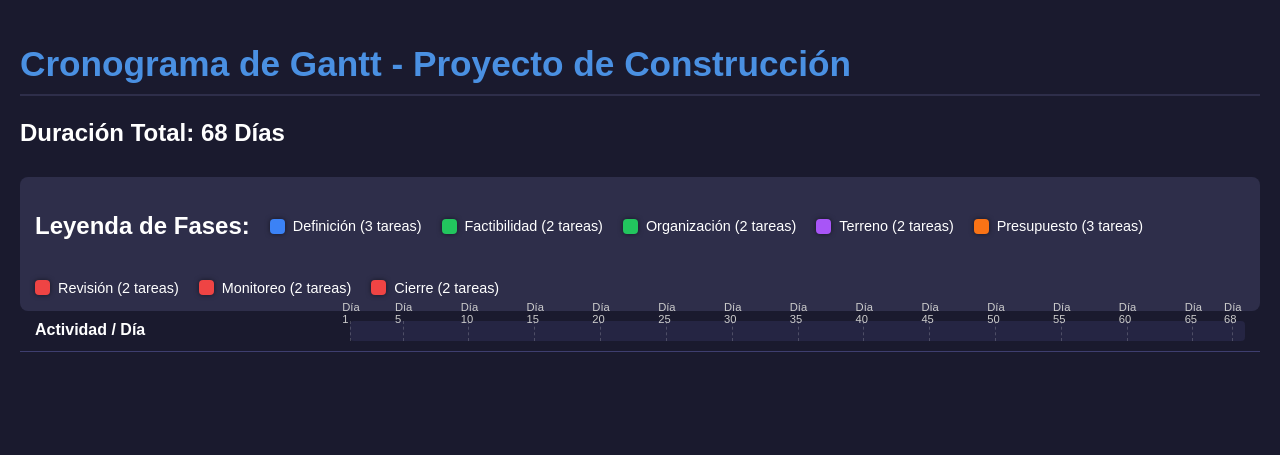
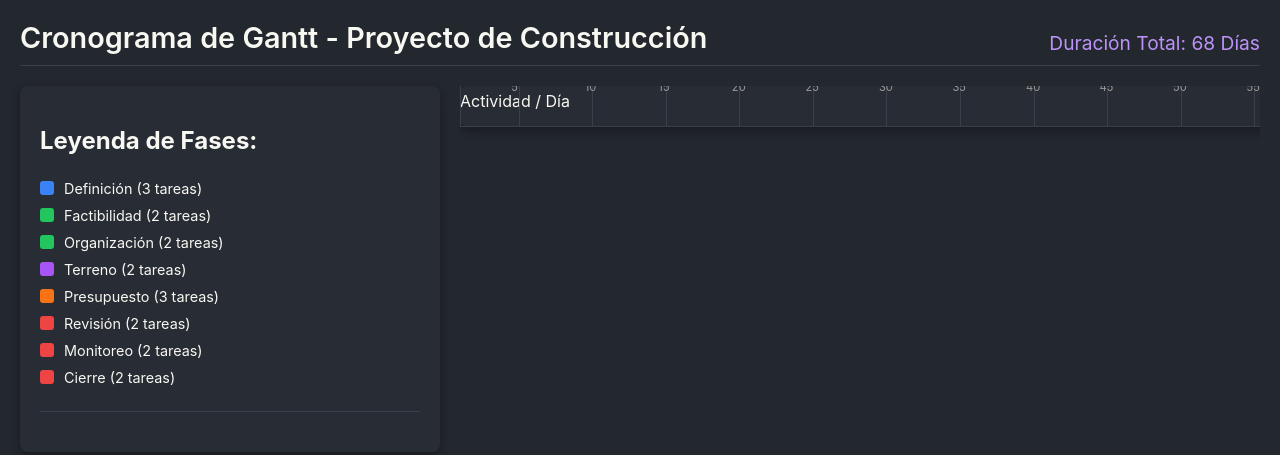
Before and after one commit to JMACF005/MBDECORACIONES, a plain HTML site: page index.html in a window 1280 px wide. Drawn offline with Linux system fonts and the light colour scheme.

Commit message:
Refactor CSS for improved layout and styling
Updated styles for body, header, and layout components.

```diff
--- a/style.css
+++ b/style.css
@@ -1,146 +1,165 @@
 body {
-    font-family: Arial, sans-serif;
-    background-color: #1a1a2e;
-    color: #ffffff;
+    font-family: -apple-system, BlinkMacSystemFont, "Segoe UI", Roboto, Helvetica, Arial, sans-serif;
+    background-color: #23272E; /* Fondo oscuro */
+    color: #F8F8F2;
     padding: 20px;
     margin: 0;
 }
 
 #app-container {
-    max-width: 1400px;
+    max-width: 1600px;
     margin: 0 auto;
 }
 
+/* --- Encabezado y Título --- */
+
 header {
-    margin-bottom: 30px;
+    display: flex;
+    justify-content: space-between;
+    align-items: flex-end;
+    margin-bottom: 20px;
+    padding-bottom: 10px;
+    border-bottom: 1px solid #3A4049;
 }
 
-header h1 {
-    color: #4a90e2;
-    font-size: 2.2em;
-    border-bottom: 2px solid #2e2e4a;
-    padding-bottom: 10px;
+.main-title {
+    font-size: 1.8em;
+    font-weight: 600;
+    color: #F8F8F2;
+    margin: 0;
 }
 
-header p {
-    color: #cccccc;
+.duration-total {
+    font-size: 1.2em;
+    font-weight: 400;
+    color: #BD93F9; /* Púrpura */
+    margin: 0;
 }
 
+/* --- Layout de Dos Columnas --- */
+
+#main-content {
+    display: flex;
+    gap: 20px;
+}
+
+#left-panel {
+    width: 380px; /* Ancho fijo para la información */
+    flex-shrink: 0;
+    background-color: #282C34;
+    padding: 20px;
+    border-radius: 8px;
+    box-shadow: 0 4px 10px rgba(0, 0, 0, 0.3);
+}
+
+#right-panel {
+    flex-grow: 1;
+    overflow-x: auto; /* Permite el scroll horizontal en el gráfico */
+}
+
+/* --- Leyenda --- */
+
 #legend-container {
-    display: flex;
-    flex-wrap: wrap;
-    gap: 20px;
-    margin-top: 20px;
-    padding: 15px;
-    background-color: #2e2e4a;
-    border-radius: 8px;
+    padding-bottom: 20px;
+    border-bottom: 1px solid #3A4049;
+    margin-bottom: 20px;
+}
+
+.legend-section h3 {
+    font-size: 1.2em;
+    font-weight: 500;
+    color: #66D9EF; /* Cian */
+    margin-top: 15px;
+    margin-bottom: 5px;
 }
 
 .legend-item {
     display: flex;
     align-items: center;
     font-size: 0.9em;
+    padding: 5px 0;
 }
 
 .legend-color {
-    width: 15px;
-    height: 15px;
-    border-radius: 4px;
-    margin-right: 8px;
-    box-shadow: 0 0 5px rgba(0, 0, 0, 0.5);
+    width: 14px;
+    height: 14px;
+    border-radius: 3px;
+    margin-right: 10px;
+    flex-shrink: 0;
 }
 
-/* --- Gantt Styles --- */
+/* --- Información de Tareas (Columna Izquierda) --- */
 
-#gantt-container {
-    overflow-x: auto;
-    border: 1px solid #3e3e6f;
-    border-radius: 8px;
-    background-color: #2e2e4a;
+.task-info-item {
+    display: flex;
+    justify-content: space-between;
+    padding: 10px 0;
+    border-bottom: 1px solid #3A404950;
+    font-size: 0.9em;
 }
 
-#timeline-header, .task-row {
-    display: flex;
-    min-width: 1200px;
-    border-bottom: 1px solid #3e3e6f;
+.task-info-item:last-child {
+    border-bottom: none;
+}
+
+.task-info-item span:first-child {
+    font-weight: 500;
+}
+
+.task-info-item span:last-child {
+    color: #BD93F9;
+    font-size: 0.8em;
+}
+
+/* --- Gráfico de Gantt (Columna Derecha) --- */
+
+#gantt-chart {
+    min-width: 1000px; /* Ancho mínimo para forzar el scroll */
+    background-color: #282C34;
+    border-radius: 8px;
+    box-shadow: 0 4px 10px rgba(0, 0, 0, 0.3);
 }
 
 #timeline-header {
-    background-color: #1a1a2e;
-    position: sticky;
-    top: 0;
-    z-index: 10;
-    padding: 10px 0;
-}
-
-.task-info, .header-info {
-    width: 300px;
-    flex-shrink: 0;
-    padding: 0 15px;
-    color: #ffffff;
-    font-weight: bold;
-}
-
-.task-info {
-    font-weight: normal;
-    font-size: 0.9em;
-    padding-top: 15px;
-    padding-bottom: 15px;
-    border-right: 1px solid #3e3e6f;
-}
-
-.timeline, .timeline-scale {
-    flex-grow: 1;
+    height: 30px;
+    display: flex;
     position: relative;
-}
-
-.timeline-scale {
-    height: 20px;
-    border-radius: 4px;
-    background-color: #3e3e6f50;
-    margin-right: 15px;
+    border-bottom: 1px solid #3A4049;
+    padding: 5px 0;
 }
 
 .day-marker {
     position: absolute;
     top: 0;
     height: 100%;
-    border-left: 1px dashed #ffffff30;
+    border-left: 1px solid #3A4049;
 }
 
 .day-label {
     position: absolute;
     top: -20px;
     font-size: 0.7em;
-    color: #cccccc;
+    color: #999999;
     transform: translateX(-50%);
+}
+
+.task-row-bar {
+    position: relative;
+    height: 40px;
+    padding: 5px 0;
+    border-bottom: 1px solid #3A404950;
 }
 
 .task-bar {
     position: absolute;
     top: 5px;
     height: 30px;
-    border-radius: 6px;
-    opacity: 0.85;
-    box-shadow: 0 4px 6px rgba(0, 0, 0, 0.4);
-    display: flex;
-    align-items: center;
-    justify-content: center;
-    font-size: 0.8em;
-    font-weight: bold;
-    color: white;
-    cursor: pointer;
+    border-radius: 4px;
+    opacity: 0.9;
+    box-shadow: 0 2px 4px rgba(0, 0, 0, 0.4);
+    transition: opacity 0.2s;
 }
 
 .task-bar:hover {
     opacity: 1;
-    box-shadow: 0 0 10px rgba(255, 255, 255, 0.3);
 }
-
-/* Alternating row colors for clarity */
-.task-row:nth-child(even) {
-    background-color: #3e3e6f30;
-}
-.task-row:nth-child(odd) {
-    background-color: #1a1a2e;
-}
```
